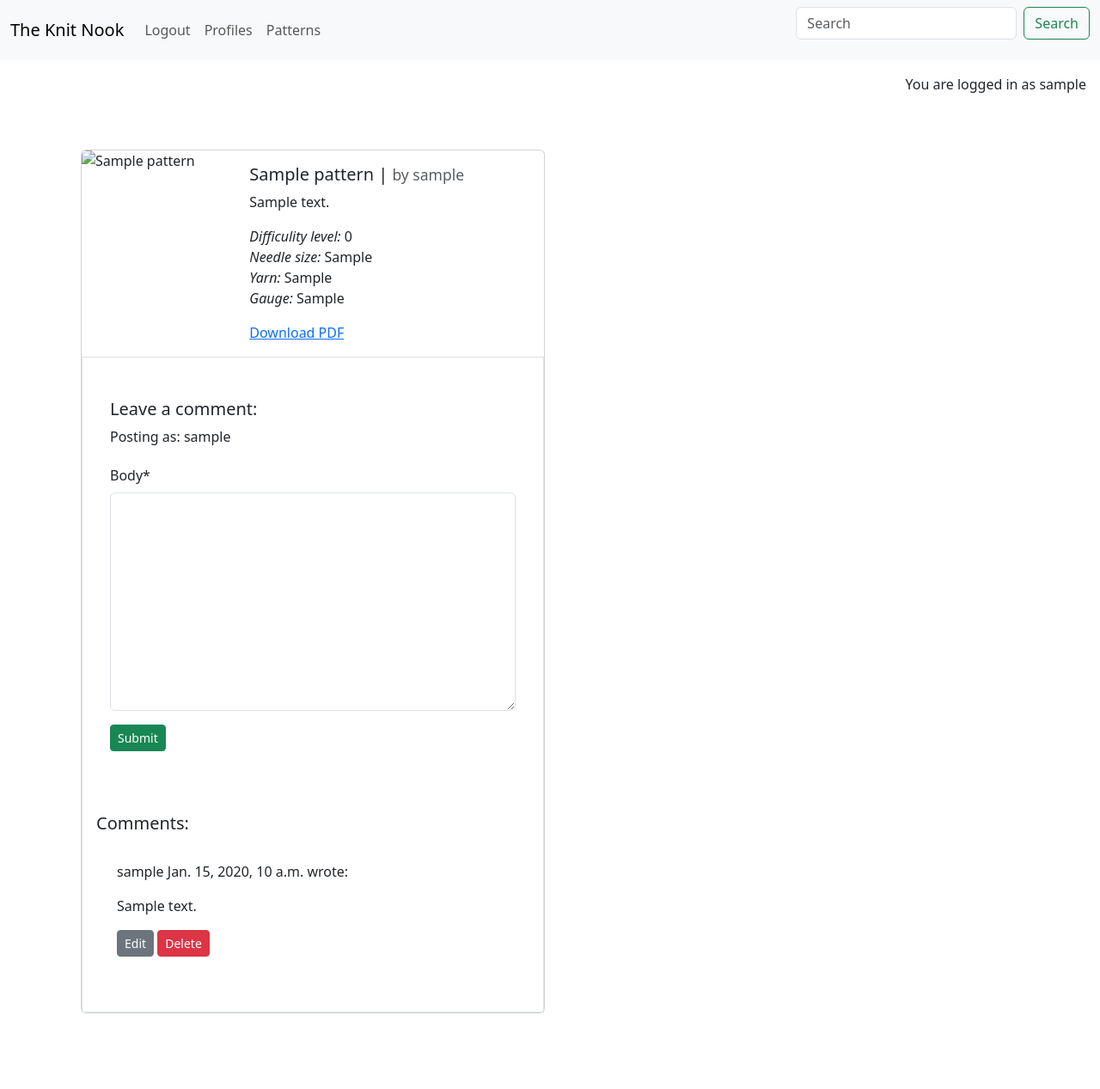
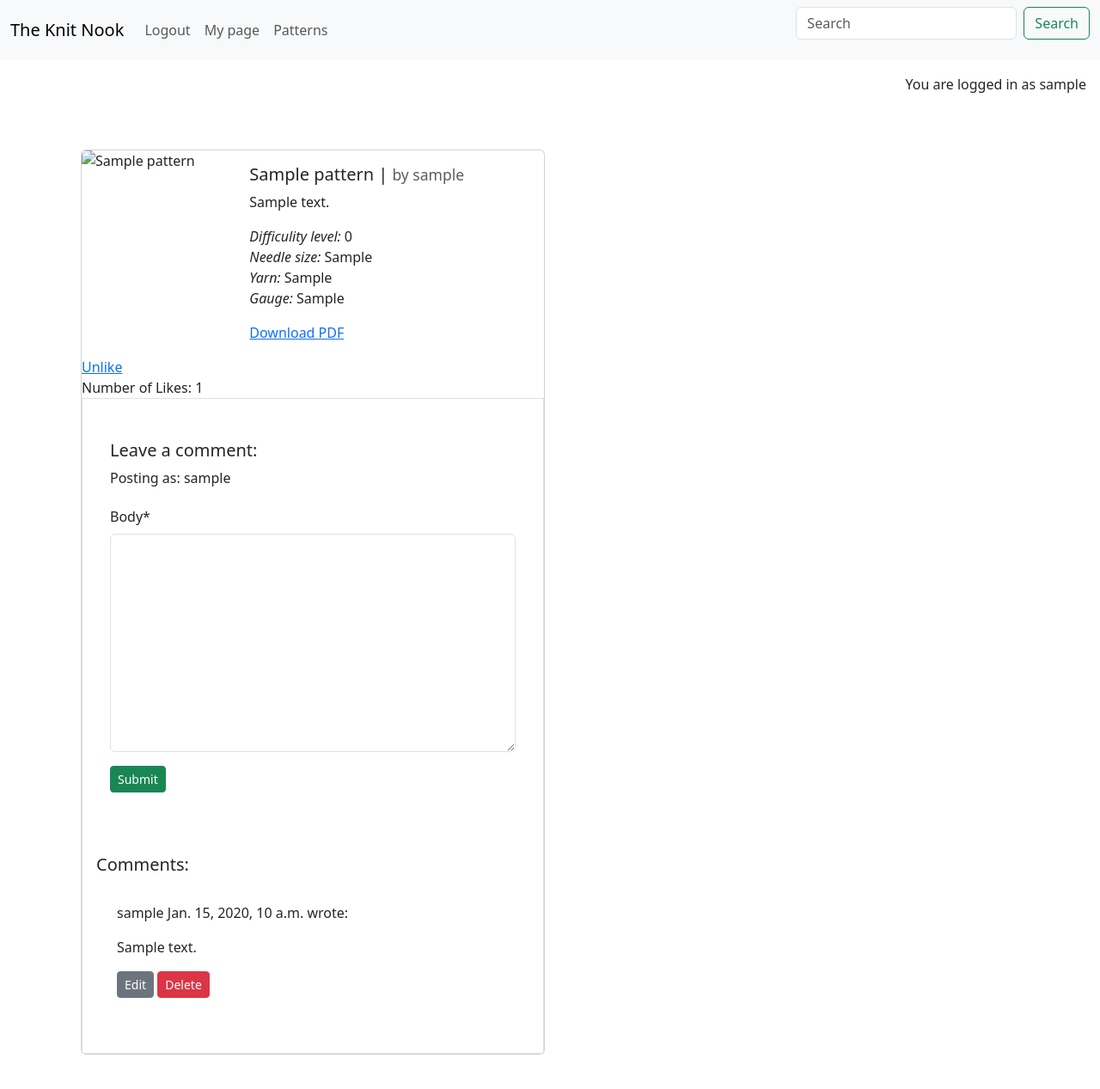
Before and after one commit to CharlottaG/KnitConnect, a Django app: the page made by pattern/models.py in a window 1280 px wide. Shown: the top 1267 px of the page at 86% size. Run offline with Django 5.2, Linux system fonts and the light colour scheme; the first user in the database is signed in; tables that the repository leaves empty hold one stand-in row (Sample ...); some libraries are stand-ins or nearby versions.

Commit message:
Add Like functionality to patterns

```diff
--- a/pattern/models.py
+++ b/pattern/models.py
@@ -17,6 +17,7 @@ class Pattern(models.Model):
     yarn = models.CharField(max_length=100, default="yarn")
     difficulity_level = models.IntegerField(choices=LEVEL,)
     created_on = models.DateTimeField(auto_now_add=True)
+    likes = models.ManyToManyField(User, related_name='liked_patterns', blank=True)
 
     class Meta:
         ordering = ["created_on"]
@@ -43,3 +44,9 @@ class Comment(models.Model):
 
     def __str__(self):
         return f"Comment {self.body} by {self.author}"
+
+
+class Like(models.Model):
+    user = models.ForeignKey(User, on_delete=models.CASCADE)
+    pattern = models.ForeignKey(Pattern, on_delete=models.CASCADE)
+    created_at = models.DateTimeField(auto_now_add=True)
--- a/pattern/templates/pattern/pattern_details.html
+++ b/pattern/templates/pattern/pattern_details.html
@@ -25,6 +25,17 @@
                     <p class="card-text"><a href="#">Download PDF</a></p>
                 </div>
             </div>
+        </div>
+        <!-- Liking pattern -->
+        <div class="liking_pattern">
+            {% if user.is_authenticated %}
+            {% if request.user in pattern.likes.all %}
+            <a href="{% url 'like_pattern' slug=pattern.slug %}">Unlike</a>
+            {% else %}
+            <a href="{% url 'like_pattern' slug=pattern.slug %}">Like</a>
+            {% endif %}
+            {% endif %}
+            <p class="card-text">Number of Likes: {{ like_count }}</p>
         </div>
 
         <div class="border p-3" id="comments">
--- a/pattern/urls.py
+++ b/pattern/urls.py
@@ -5,9 +5,11 @@ from . import views
 urlpatterns = [
     path('', views.PatternList.as_view(), name='patterns'),
     path('add_pattern/', views.add_pattern, name='add_pattern'),
+    path('my_page/', views.my_page, name='my_page'),
     path('<slug:slug>/', views.pattern_details, name='pattern_details'),
     path('<slug:slug>/edit_comment/<int:comment_id>',
          views.comment_edit, name='comment_edit'),
     path('<slug:slug>/delete_comment/<int:comment_id>',
          views.comment_delete, name='comment_delete'),
+    path('<slug:slug>/like/', views.like_pattern, name='like_pattern'),
 ]
--- a/pattern/views.py
+++ b/pattern/views.py
@@ -4,8 +4,8 @@
 from django.views.generic.detail import DetailView
 from django.views.generic import TemplateView, View
 from django.contrib import messages
-from django.http import HttpResponseRedirect
-from .models import Pattern, Comment
+from django.http import HttpResponseRedirect, HttpResponseBadRequest
+from .models import Pattern, Comment, Like
 from .forms import CommentForm, PatternForm
 from django.forms import ModelForm
 from django.utils.text import slugify
@@ -16,11 +16,15 @@
     template_name = "pattern/patterns.html"
     paginate_by = 6
 
+def my_page(request):
+    return render(request, 'pattern/my_page.html')
+
 
 @login_required
 def pattern_details(request, slug):
     pattern = get_object_or_404(Pattern, slug=slug)
     comments = pattern.comments.all().order_by("-created_on")
+
     if request.method == "POST":
         comment_form = CommentForm(data=request.POST)
         if comment_form.is_valid():
@@ -35,13 +39,17 @@
 
     comment_form = CommentForm()
 
+    # Count the number of likes for the pattern
+    like_count = pattern.likes.count()
+
     return render(
         request,
         'pattern/pattern_details.html',
         {
             "pattern": pattern,
             "comments": comments,
-            "comment_form": comment_form
+            "comment_form": comment_form,
+            "like_count": like_count,
         },
     )
 
@@ -98,3 +106,17 @@
         pattern_form = PatternForm()
 
     return render(request, "pattern/add_pattern.html", {'pattern_form': pattern_form})
+
+
+@login_required
+def like_pattern(request, slug):
+    pattern = get_object_or_404(Pattern, slug=slug)
+    like, created = Like.objects.get_or_create(user=request.user, pattern=pattern)
+
+    if created:
+        like.delete()
+        messages.success(request, "You've liked this pattern.")
+    else:
+        messages.error(request, "You've already liked this pattern.")
+
+        return redirect('pattern_details', slug=slug)
--- a/templates/base.html
+++ b/templates/base.html
@@ -51,7 +51,7 @@
           </li>
           {% endif %}
           <li class="nav-item">
-            <a class="nav-link" href="{% url 'profiles' %}">Profiles</a>
+            <a class="nav-link" href="{% url 'my_page' %}">My page</a>
           </li>
           <li class="nav-item">
             <a class="nav-link" href="{% url 'patterns' %}">Patterns</a>
--- a/user/models.py
+++ b/user/models.py
@@ -6,6 +6,7 @@ LEVEL = ((0, "Beginner"), (1, "Intermediate"), (2, "Advanced"))
 
 class User(AbstractUser):
     username = models.CharField(max_length=200, unique=True)
+    userprofile = models.CharField(max_length=100, blank=True)
     bio = models.CharField(max_length=200, null=True, blank=True, unique=False,
                            default="Write some words about yourself.")
     profile_picture = CloudinaryField('image', default='https://res.cloudinary.com/dehwhmatn/image/upload/v1712673845/placeholder_palitb')
--- a/user/signals.py
+++ b/user/signals.py
@@ -5,4 +5,4 @@ from .models import User
 
 @receiver(user_signed_up)
 def create_user_profile(sender, request, user, **kwargs):
-    UserProfile.objects.create(user=user)
+    User.objects.create(username=user.username, userprofile=user.username)
--- a/user/templates/user/profile_details.html
+++ b/user/templates/user/profile_details.html
@@ -7,6 +7,9 @@
 <!--  content starts here -->
 
 <div class="container px-4 py-5 cols-2">
+  <h2>{{user.username }}</h2>
+  <a href="#" class="btn btn-primary">Update profile</a>
+  <div>
     <div class="card mb-3" style="max-width: 540px;">
       <div class="row g-0">
         <div class="col-md-4">
@@ -20,6 +23,7 @@
         </div>
       </div>
     </div>
+  </div>
 </div>
 
 <!-- content ends here -->
--- a/user/templates/user/profiles_list.html
+++ b/user/templates/user/profiles_list.html
@@ -7,7 +7,6 @@
 
 <div class="container px-4 py-5" id="custom-cards">
     <h2 class="pb-2 border-bottom">Profiles</h2>
-    <a href="{% url 'add_profile' %}" class="btn btn-primary">Add profile</a>
     <div class="row row-cols-3 row-cols-lg-3 align-items-stretch g-4 py-5">
         <!-- Profile cards -->
         {% for user in object_list %}
--- a/user/urls.py
+++ b/user/urls.py
@@ -1,5 +1,6 @@
 from django.urls import path
 from . import views
+from . import signals
 
 
 urlpatterns = [
```
Also changed, not shown: pattern/templates/pattern/my_page.html (added, +20 -0 lines), pattern/migrations/0007_like.py (added), pattern/migrations/0008_pattern_likes.py (added), user/migrations/0005_user_userprofile.py (added).
